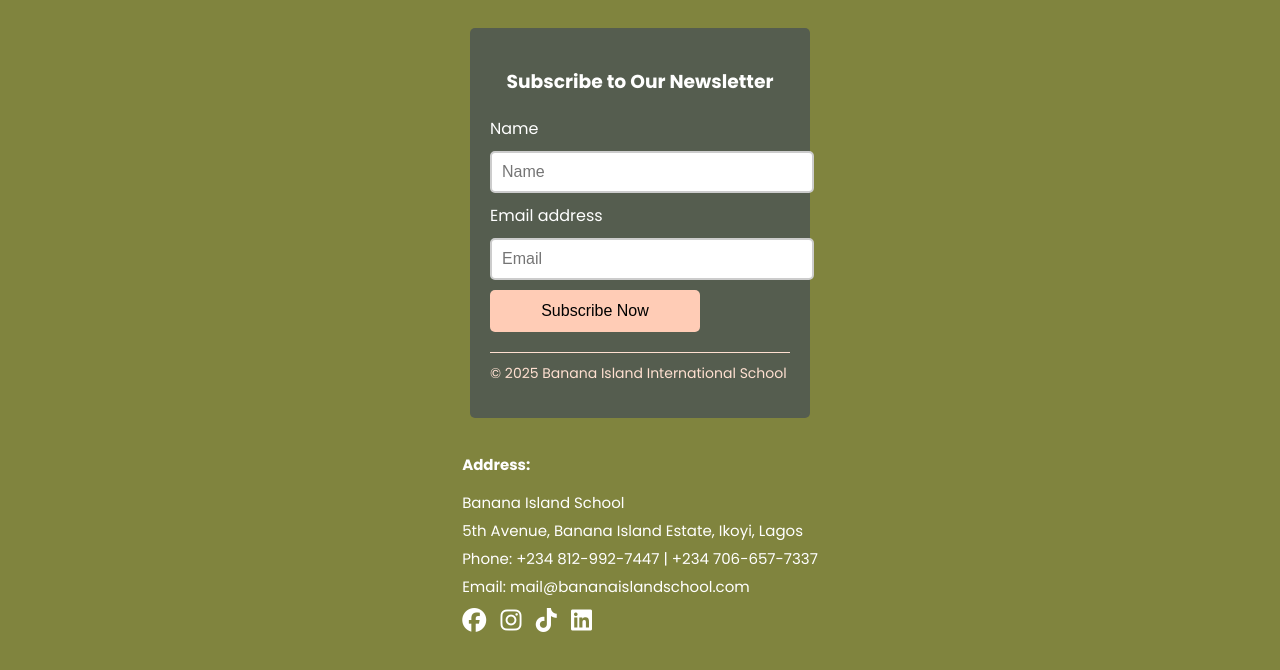
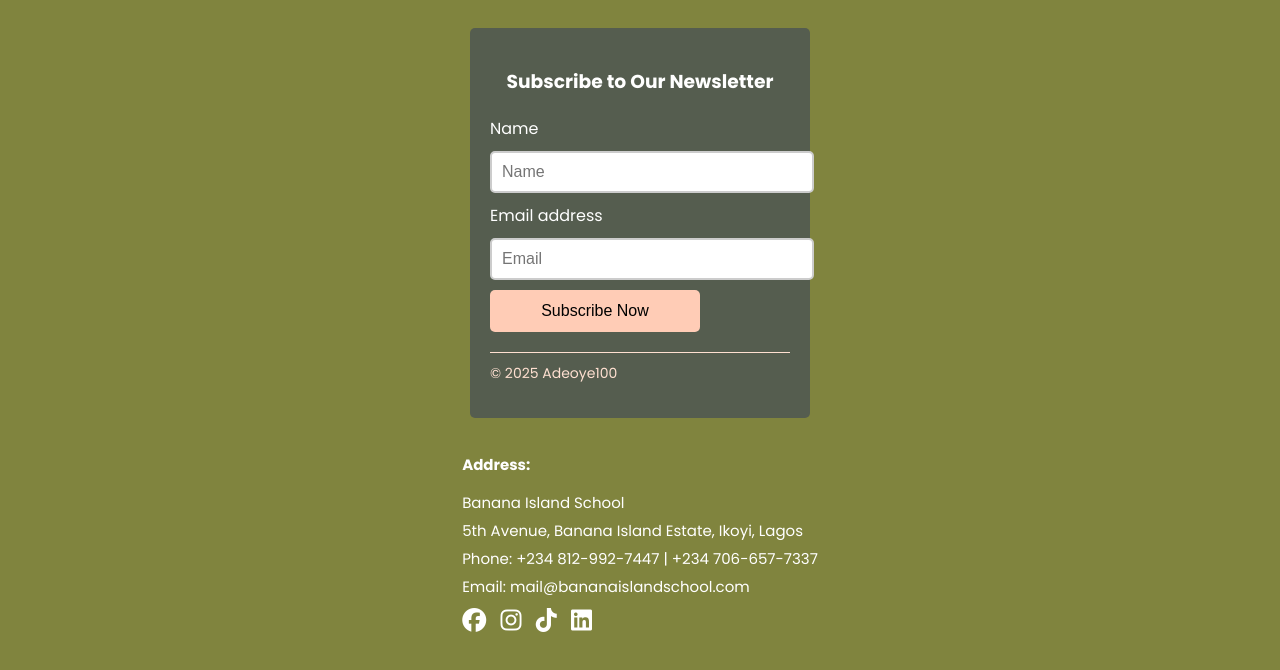
Before and after one commit to Adeoye100/Banana-island-, a plain HTML site: page index.html in a window 1280 px wide. Shown: the part 4316-4986 px from the top of the page. Drawn offline with Linux system fonts and the light colour scheme; a web font is replaced by a local one.

Commit message:
Update index.html

```diff
--- a/index.html
+++ b/index.html
@@ -306,7 +306,7 @@ Kathy.
 
                 <button type="submit" class="subscribe-btn">Subscribe Now</button>
             </form>
-            <p class="footer-bottom">© 2025 Banana Island International School</p>
+            <p class="footer-bottom">© 2025  Adeoye100</p>
         </div>
 
         <!-- Address Section -->
```
